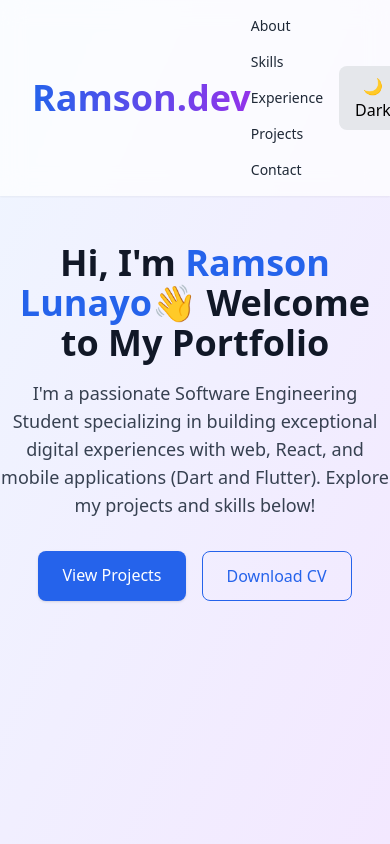
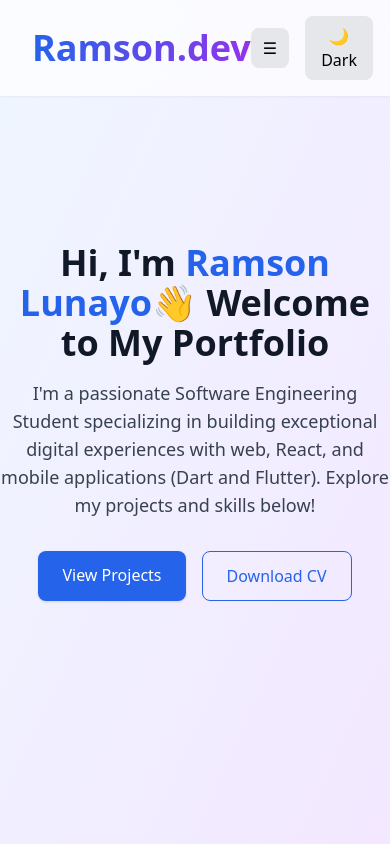
Before and after one commit to Ramslon/My-Portfolio, a React (Vite) app: page / in a window 390 px wide. Shown: the top 844 px of the page. Built offline with nearby package versions, Linux system fonts and the light colour scheme.

Commit message:
Add mobile navbar menu and responsive navigation

```diff
--- a/src/components/Navbar.jsx
+++ b/src/components/Navbar.jsx
@@ -2,6 +2,7 @@ import { motion } from "framer-motion";
 import { useEffect, useState } from "react";
 
 const Navbar = () => {
+  const [menuOpen, setMenuOpen] = useState(false);
   const [dark, setDark] = useState(() => {
     const savedTheme = localStorage.getItem("theme");
 
@@ -17,6 +18,7 @@ const Navbar = () => {
   }, [dark]);
 
   return (
+    <>
       <motion.nav
         initial={{ y: -80 }}
         animate={{ y: 0 }}
@@ -28,13 +30,21 @@ const Navbar = () => {
         </h1>
 
         <div className="flex items-center gap-4">
-        <div className="flex flex-wrap gap-4 text-sm md:text-base text-gray-800 dark:text-gray-100">
+          <div className="hidden md:flex flex-wrap gap-4 text-sm md:text-base text-gray-800 dark:text-gray-100">
             <a href="#about" className="hover:text-blue-600 transition-all duration-300">About</a>
             <a href="#skills" className="hover:text-blue-600 transition-all duration-300">Skills</a>
             <a href="#experience" className="hover:text-blue-600 transition-all duration-300">Experience</a>
             <a href="#projects" className="hover:text-blue-600 transition-all duration-300">Projects</a>
             <a href="#contact" className="hover:text-blue-600 transition-all duration-300">Contact</a>
           </div>
+
+          <button
+            onClick={() => setMenuOpen((prev) => !prev)}
+            className="md:hidden px-3 py-2 bg-gray-200 dark:bg-gray-800 dark:text-white rounded-lg transition-all duration-300"
+            aria-label="Toggle navigation menu"
+          >
+            {menuOpen ? "✕" : "☰"}
+          </button>
 
           <button
             onClick={() => setDark((prev) => !prev)}
@@ -44,6 +54,18 @@ const Navbar = () => {
           </button>
         </div>
       </motion.nav>
+      {menuOpen && (
+        <div className="md:hidden fixed top-20 left-0 right-0 z-40 px-8 pb-4">
+          <div className="rounded-lg bg-white/95 dark:bg-gray-900/95 backdrop-blur-md shadow-sm p-4 flex flex-col gap-3 text-gray-800 dark:text-gray-100">
+            <a href="#about" onClick={() => setMenuOpen(false)} className="hover:text-blue-600 transition-all duration-300">About</a>
+            <a href="#skills" onClick={() => setMenuOpen(false)} className="hover:text-blue-600 transition-all duration-300">Skills</a>
+            <a href="#experience" onClick={() => setMenuOpen(false)} className="hover:text-blue-600 transition-all duration-300">Experience</a>
+            <a href="#projects" onClick={() => setMenuOpen(false)} className="hover:text-blue-600 transition-all duration-300">Projects</a>
+            <a href="#contact" onClick={() => setMenuOpen(false)} className="hover:text-blue-600 transition-all duration-300">Contact</a>
+          </div>
+        </div>
+      )}
+    </>
   );
 };
 
```
Lines whose indentation alone changed are shown as unchanged.
